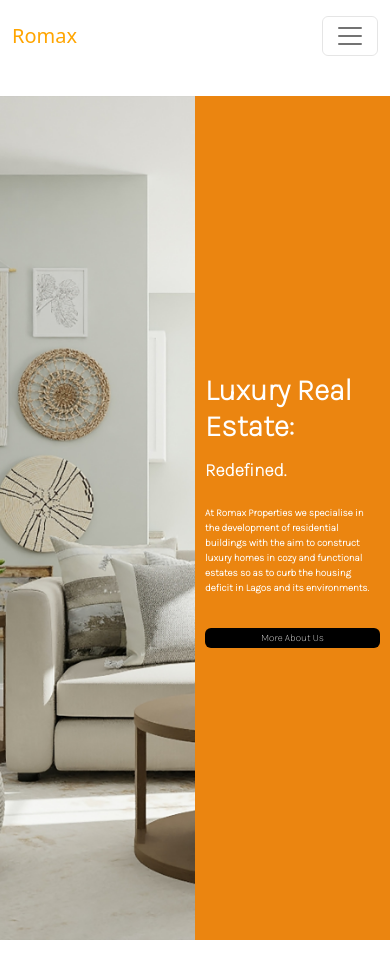
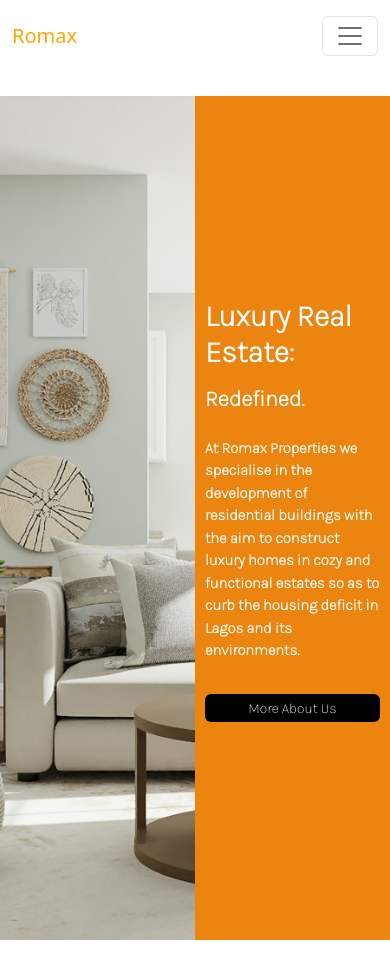
Before and after one commit to Royal-tek/romax-app, a Vue app: page / in a window 390 px wide. Shown: the top 978 px of the page. Built offline with nearby package versions, Linux system fonts and the light colour scheme.

Commit message:
Initial Commit

```diff
--- a/src/views/Home.vue
+++ b/src/views/Home.vue
@@ -72,14 +72,14 @@ export default {
       font-size: 30px !important;
     }
     h2{
-      font-size: 18px !important;
+      font-size: 22px !important;
     }
     p{
-      font-size: 10px !important;
+      font-size: 15px !important;
     }
     .more-btn{
-      padding: 1px 0 !important;
-      font-size: 10px;
+      padding: 2px !important;
+      font-size: 14px;
     }
 
   }
```
